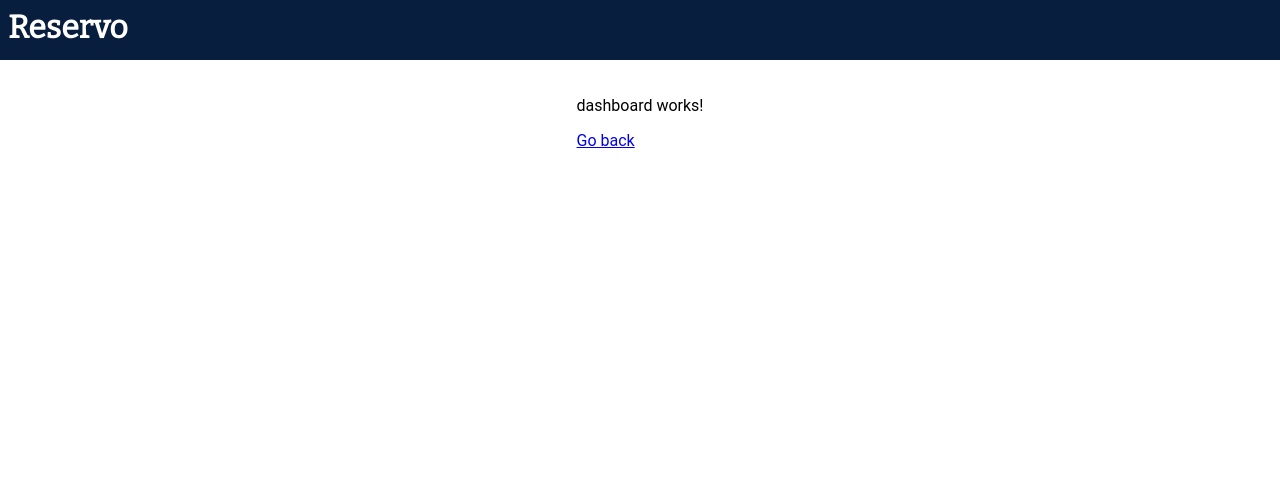
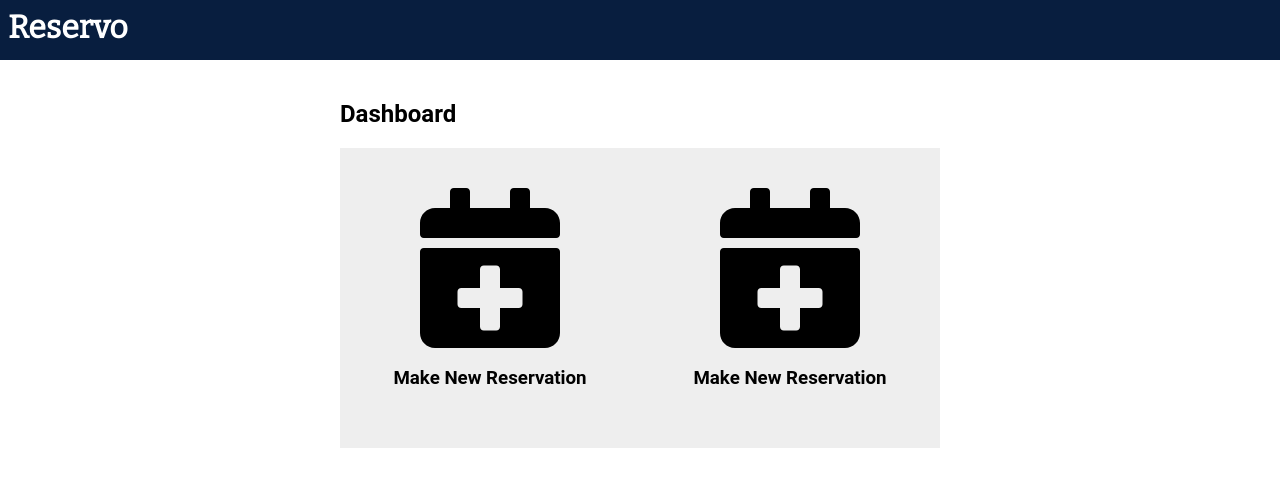
Before and after one commit to Demoneyejin/SE-Room-Reservation, an Angular app in the folder mockup/: page /dashboard in a window 1280 px wide. Shown: the top 486 px of the page. Built offline with nearby package versions, Linux system fonts and the light colour scheme.

Commit message:
Added dashboard cards

```diff
--- a/mockup/src/app/app.component.html
+++ b/mockup/src/app/app.component.html
@@ -4,9 +4,11 @@
   }
 </style>
 
+
+<head>
+<script src="https://kit.fontawesome.com/a644a48eb5.js"></script>
 <link href="https://fonts.googleapis.com/css?family=Bitter&display=swap" rel="stylesheet">
-
-
+</head>
 <div class=toolbar>
 
   <h1>Reservo</h1>
--- a/mockup/src/app/app.module.ts
+++ b/mockup/src/app/app.module.ts
@@ -6,7 +6,8 @@ import { AppComponent } from './app.component';
 import { LoginComponent } from './login/login.component';
 import { FlexLayoutModule } from '@angular/flex-layout';
 import { SignupComponent } from './signup/signup.component';
-import { DashboardComponent } from './dashboard/dashboard.component'
+import { DashboardComponent } from './dashboard/dashboard.component';
+import { FontAwesomeModule } from '@fortawesome/angular-fontawesome'
 
 @NgModule({
   declarations: [
@@ -18,7 +19,8 @@ import { DashboardComponent } from './dashboard/dashboard.component'
   imports: [
     BrowserModule,
     AppRoutingModule,
-    FlexLayoutModule
+    FlexLayoutModule,
+    FontAwesomeModule
   ],
   providers: [],
   bootstrap: [AppComponent]
--- a/mockup/src/app/dashboard/dashboard.component.css
+++ b/mockup/src/app/dashboard/dashboard.component.css
@@ -0,0 +1,15 @@
+
+
+.dashCard {
+	outline: 10px;
+	outline-color: yellow;
+	border: 10px;
+	border-color: yellow;
+	padding: 20px;
+	background-color: #eee;
+	display: flex;
+	align-items: center;
+	justify-content: center;
+	width: 300px;
+	height: 300px;
+}
--- a/mockup/src/app/dashboard/dashboard.component.html
+++ b/mockup/src/app/dashboard/dashboard.component.html
@@ -1,2 +1,14 @@
-<p>dashboard works!</p>
-<a href="./" >Go back</a>
+<!DOCTYPE html>
+
+<h2>Dashboard</h2>
+
+<div fxLayout="row">
+	<div class="dashCard" fxLayout="column">
+		<fa-icon [icon]="faCalendarPlus" size="10x"></fa-icon>
+		<h3>Make New Reservation</h3>
+	</div>
+	<div class="dashCard"fxLayout="column">
+		<fa-icon [icon]="faCalendarPlus" size="10x"></fa-icon>
+		<h3>Make New Reservation</h3>
+	</div>
+</div>
--- a/mockup/src/app/dashboard/dashboard.component.ts
+++ b/mockup/src/app/dashboard/dashboard.component.ts
@@ -1,4 +1,5 @@
 import { Component, OnInit } from '@angular/core';
+import {faCalendarPlus} from '@fortawesome/free-solid-svg-icons';
 
 @Component({
   selector: 'app-dashboard',
@@ -7,6 +8,8 @@ import { Component, OnInit } from '@angular/core';
 })
 export class DashboardComponent implements OnInit {
 
+  faCalendarPlus = faCalendarPlus
+
   constructor() { }
 
   ngOnInit() {
--- a/mockup/src/app/login/login.component.css
+++ b/mockup/src/app/login/login.component.css
@@ -19,7 +19,6 @@ h2 {
 	float: left;
 	font-family: "Bitter", serif;
 	font-size: 225%;
-	font-weight: 500;
 }
 
 button {
@@ -56,4 +55,5 @@ input {
 	font-family: 'Roboto';
 	font-size: 150%;
 	width: inherit;
+	margin-bottom: 10px;
 }
--- a/mockup/src/app/login/login.component.html
+++ b/mockup/src/app/login/login.component.html
@@ -14,6 +14,6 @@
 		<a href="./signup">Create an Account</a>
 	</div>
 	<div [style.grid-area]="'button'">
-			<button type="button" onclick="window.location.href='./dashboard'">Login</button>
+		<button onclick="window.location.href='./dashboard'" color="primary">Login</button>
 	</div>
 </div>
--- a/mockup/src/app/login/login.component.ts
+++ b/mockup/src/app/login/login.component.ts
@@ -1,10 +1,11 @@
-import { Component, OnInit } from '@angular/core';
+import { Component, OnInit, NgModule } from '@angular/core';
 
 @Component({
   selector: 'app-login',
   templateUrl: './login.component.html',
   styleUrls: ['./login.component.css']
 })
+
 export class LoginComponent implements OnInit {
 
   constructor() { }
--- a/mockup/src/app/signup/signup.component.css
+++ b/mockup/src/app/signup/signup.component.css
@@ -1,5 +1,4 @@
 input {
-	margin-left: 5px;
 	border-radius: 5px;
 	border-color: #ddd;
 	border-style: solid;
@@ -7,8 +6,11 @@ input {
 	padding: 5px;
 	font-family: 'Roboto';
 	font-size: 150%;
-	width: inherit;
+	width: 95%;
+	margin-bottom: 10px;
+	margin-right: 40px;
 }
+
 
 button {
 	font-family: 'Bitter', serif;
@@ -28,6 +30,7 @@ button {
 
 h2 {
 	font-family: 'Bitter', serif;
+	font-size: 200%;
 }
 
 p {
--- a/mockup/src/app/signup/signup.component.html
+++ b/mockup/src/app/signup/signup.component.html
@@ -1,13 +1,13 @@
 <!DOCTYPE html>
-<div class="cardInner" fxFlex="0 1 calc(20em + 50px)"
+<div class="cardInner" fxFlex="1 1 calc(20em + 50px)"
 	gdAreas="header | instructions | form | footer">
 	<div gdArea="header">
 		<h2>Create an Account</h2>
 	</div>
 	<div gdArea="instructions">
-		<p>Please fill out all fields and hit submit to confirm</p>
+		<p>Please fill out all fields and press submit to confirm</p>
 	</div>
-	<div gdArea="form">
+	<div gdArea="form" class="formArea">
 		<form>
 			Username:<br>
 			<input type="text" name="username"><br>
```
Also changed, not shown: mockup/package.json (+5 -2 lines), 1 other file (tests, documents, lock files or other folders).
